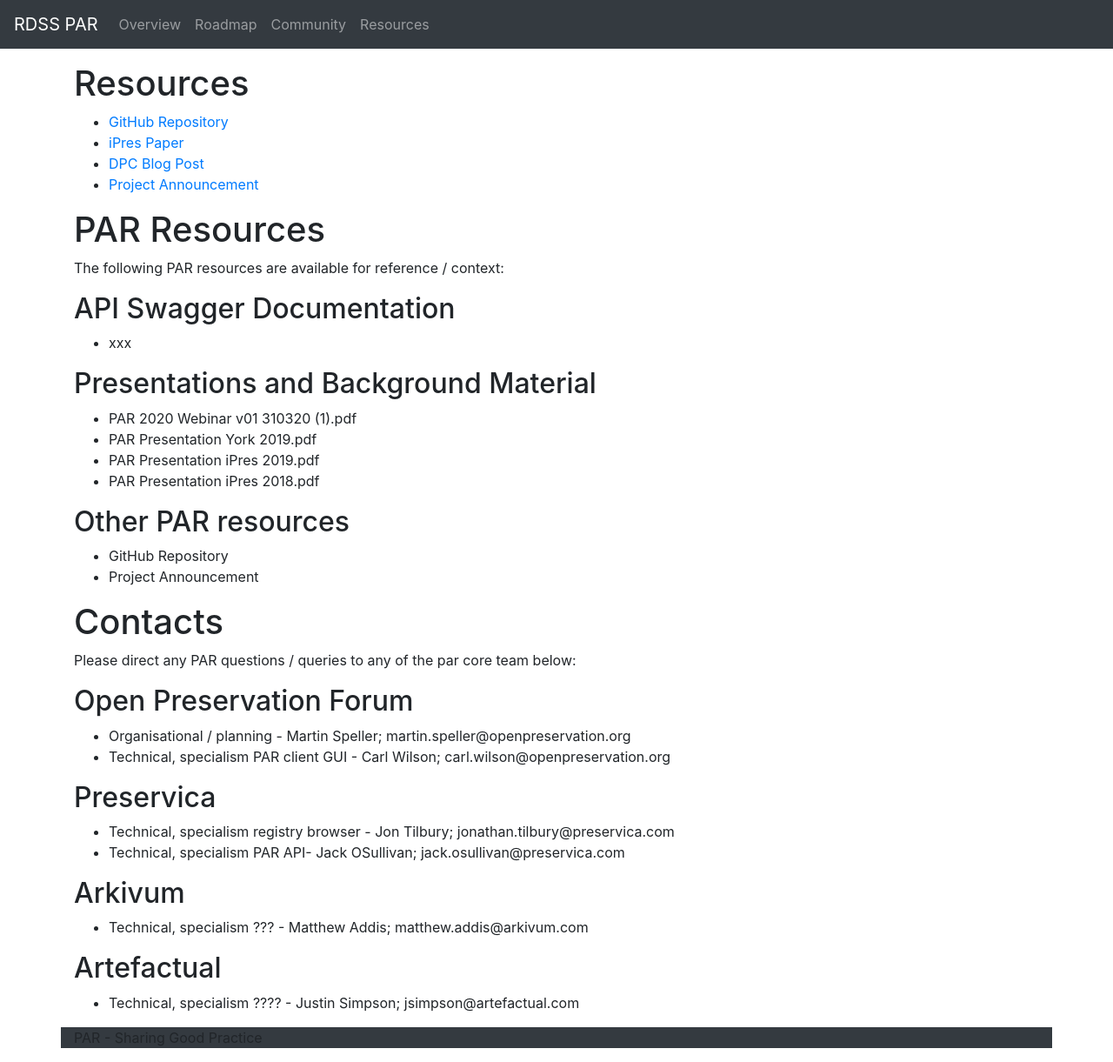
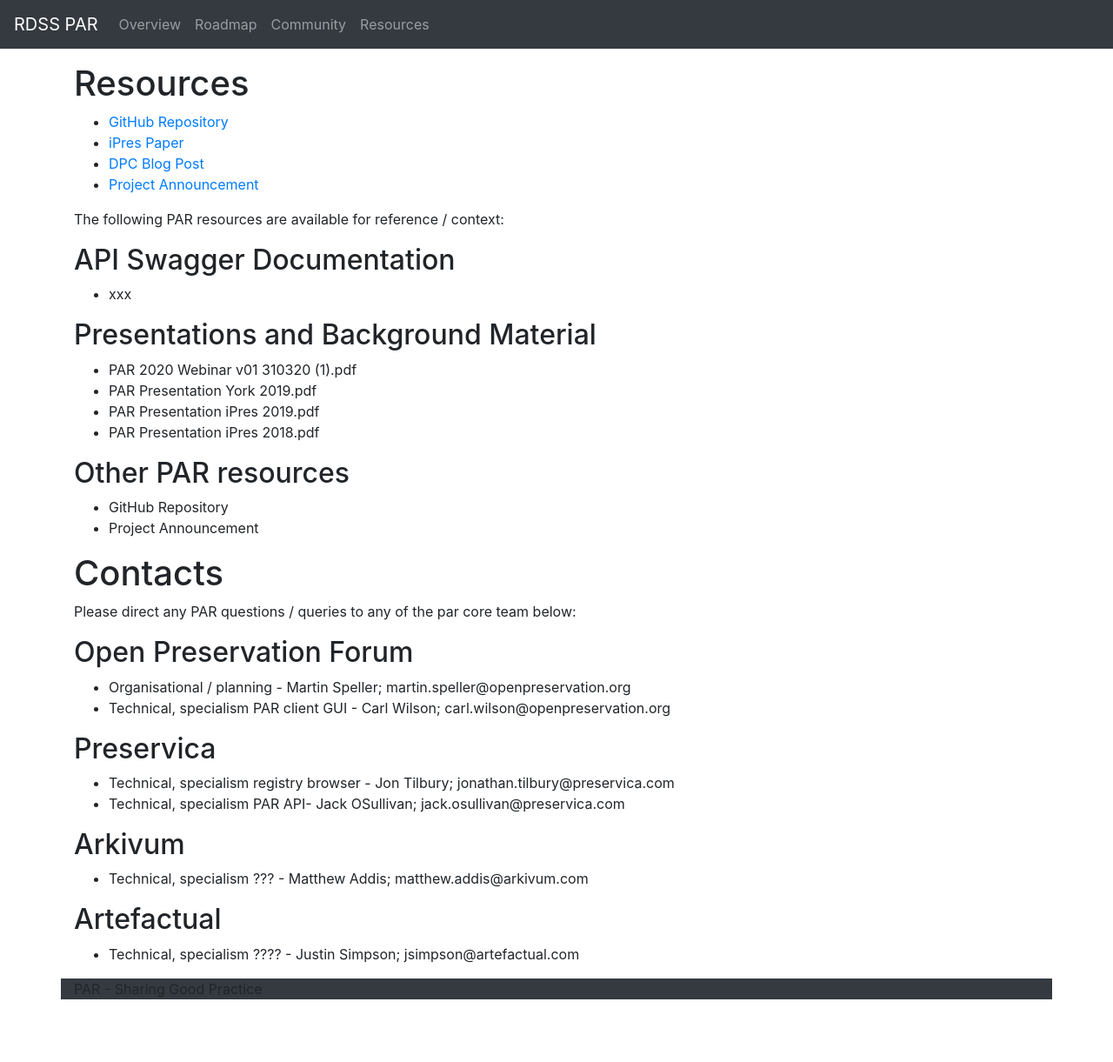
Before and after one commit to openpreserve/par, a Jekyll site: the page built from docs/resources/index.md, in a window 1280 px wide and 1221 px high. Shown: the whole window at 87% size. Built offline with Jekyll 4.4.1, drawn with Linux system fonts in a browser that asks for light colours; our own code applies the rules of GitHub Pages for plain Markdown files.

Commit message:
Update index.md

```diff
--- a/docs/resources/index.md
+++ b/docs/resources/index.md
@@ -1,12 +1,14 @@
+---
+layout: page
+title: Resources
+---
+
 Resources
 =========
 - [GitHub Repository](https://github.com/openpreserve/par)
 - [iPres Paper](https://doi.org/10.6084/m9.figshare.6628418)
 - [DPC Blog Post](https://www.dpconline.org/blog/a-new-era-in-collaboration-in-digital-preservation-research)
 - [Project Announcement](http://openpreservation.org/news/arkivum-artefactual-the-open-preservation-foundation-and-preservica-collaborate-on-new-jisc-initiative-for-sharing-preservation-action-best-practice/)
-
-
-# PAR Resources
 
 The following PAR resources are available for reference / context:
 
```
